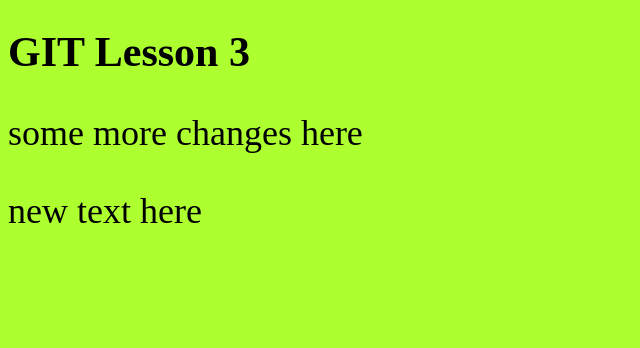
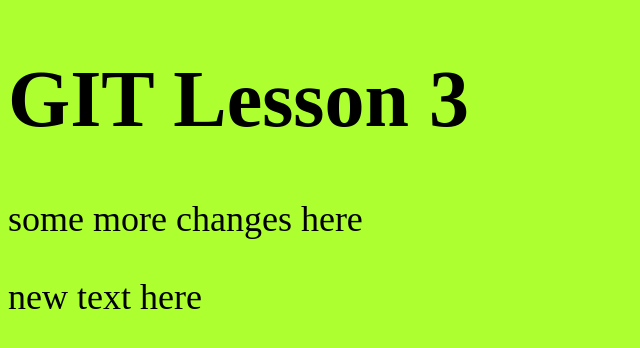
Before and after one commit to lematoriy/TEST, a plain HTML site: page index.html in a window 1280 px wide. Shown: the whole page, without its empty margins (0-640 px from the left). Drawn offline with Linux system fonts and the light colour scheme.

Commit message:
merge cleanup

```diff
--- a/style.css
+++ b/style.css
@@ -4,10 +4,6 @@ body {
 
 h1{
     font-size: 80px;
-}
-
-h1{
-    font-size: 42px
 }
 
 p{
```
